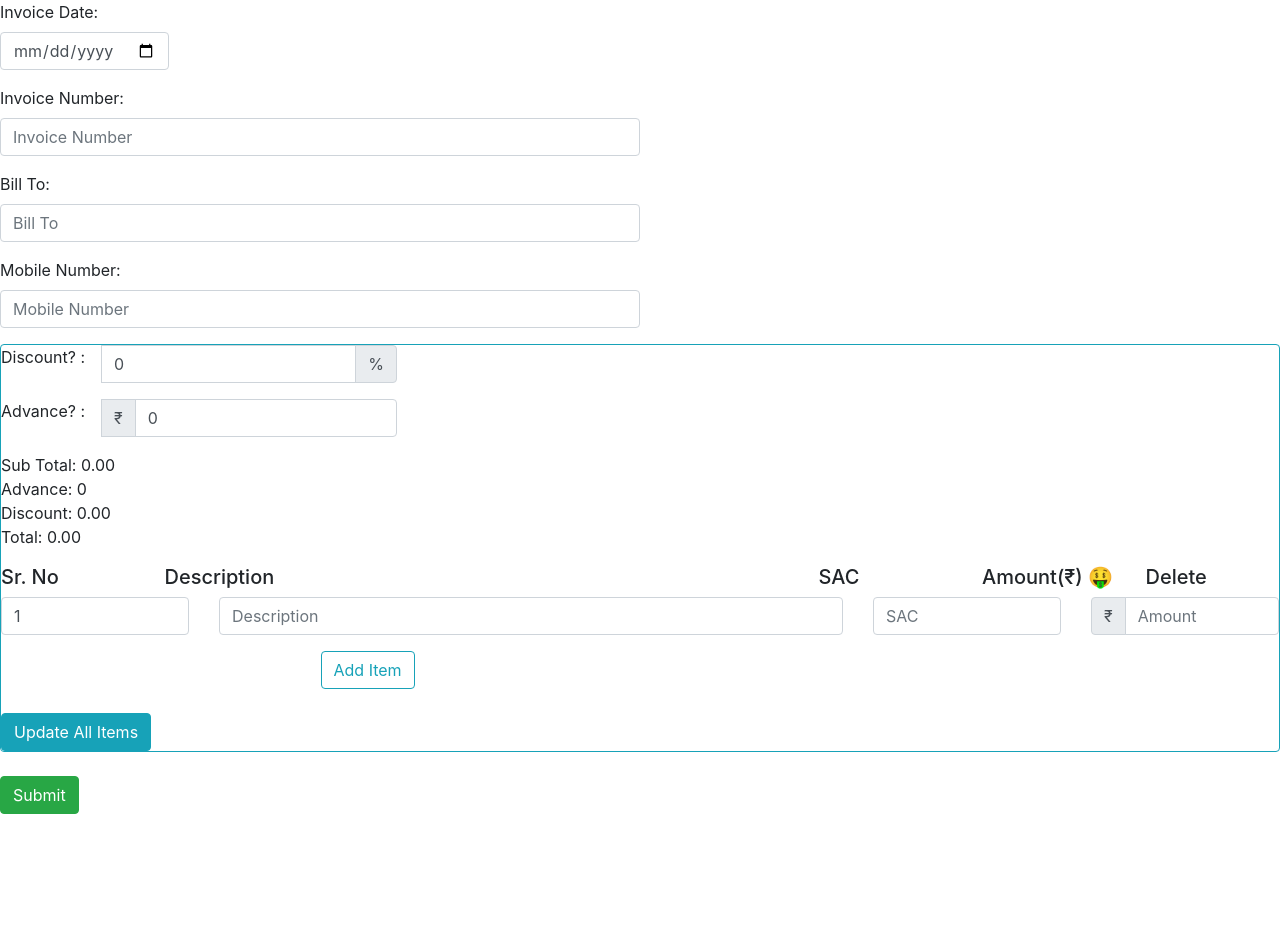
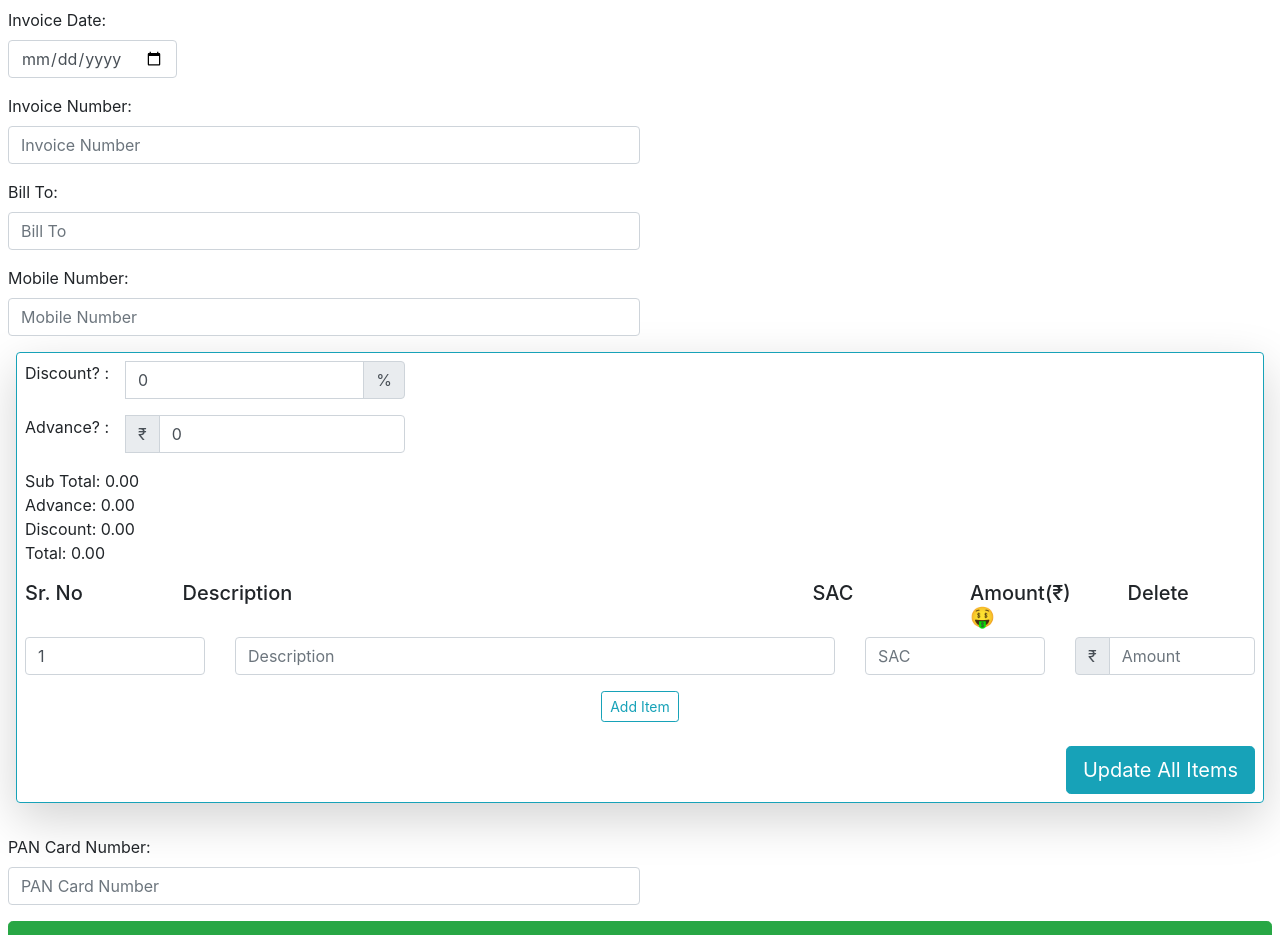
Before and after one commit to jatanrathod/invoice-generator, a React (Create React App) app: page / in a window 1280 px wide. Shown: the top 935 px of the page. Before the commit the page ends 814 px from the top, so only its background shows below. Built offline with nearby package versions, Linux system fonts and the light colour scheme.

Commit message:
Form data Collected

```diff
--- a/src/App.js
+++ b/src/App.js
@@ -11,15 +11,11 @@ function App() {
     billTo: "",
     mobile: "",
     listItems: [],
-    totals: {},
+    panNumber: "",
   });
 
-  const handleListItems = (listitems) => {
-    setFormData({ ...formData, listItems: listitems });
-  };
-
   const handleTotal = (totals) => {
-    setFormData({ ...formData, totals: totals });
+    setFormData({ ...formData, ...totals });
   };
 
   useEffect(() => {
@@ -27,7 +23,7 @@ function App() {
   });
 
   return (
-    <div className="app">
+    <div className="app m-2">
       <Form>
         <div className="row col-md-4">
           <Form.Group controlId="invoice_date">
@@ -89,14 +85,27 @@ function App() {
           </Form.Group>
         </div>
 
-        <InvoiceItems
-          handleListItems={handleListItems}
-          handleTotal={handleTotal}
-        />
+        <InvoiceItems handleTotal={handleTotal} />
         <br />
-        <Button variant="success" type="submit">
-          Submit
-        </Button>
+        <div className="col-6 p-0">
+          <Form.Group controlId="pan_number">
+            <Form.Label>PAN Card Number:</Form.Label>
+            <Form.Control
+              type="text"
+              name="pan_number"
+              placeholder="PAN Card Number"
+              value={formData.panNumber}
+              onChange={(e) =>
+                setFormData({ ...formData, panNumber: e.target.value })
+              }
+            />
+          </Form.Group>
+        </div>
+        <div className="text-center">
+          <Button className="btn-lg btn-block" variant="success" type="submit">
+            Submit
+          </Button>
+        </div>
       </Form>
     </div>
   );
--- a/src/InvoiceItems.js
+++ b/src/InvoiceItems.js
@@ -1,10 +1,10 @@
-import React, { useState, useEffect } from "react";
+import React, { useState } from "react";
 import "bootstrap/dist/css/bootstrap.min.css";
 import Button from "react-bootstrap/Button";
 import Form from "react-bootstrap/Form";
 import InputGroup from "react-bootstrap/InputGroup";
 
-function InvoiceItems({ handleListItems, handleTotal }) {
+function InvoiceItems({ handleTotal }) {
   let deleteArray = [];
   const [itemList, setItemList] = useState([]);
   const [item, setItem] = useState({
@@ -29,7 +29,6 @@ function InvoiceItems({ handleListItems, handleTotal }) {
   };
 
   const handleUpdate = async () => {
-    await handleListItems(itemList);
     const discountAmount = (parseFloat(subTotal) * parseFloat(discount)) / 100;
     const finalAmount =
       parseFloat(subTotal) - parseFloat(discountAmount) - parseFloat(advance);
@@ -39,6 +38,7 @@ function InvoiceItems({ handleListItems, handleTotal }) {
       discount: parseFloat(discount),
       discountAmount: parseFloat(discountAmount),
       grandTotal: parseFloat(finalAmount),
+      itemList: itemList,
     });
   };
 
@@ -74,7 +74,7 @@ function InvoiceItems({ handleListItems, handleTotal }) {
   ));
 
   return (
-    <div className="border border-info rounded">
+    <div className="border border-info rounded shadow-lg m-2 p-2">
       <div className="row col-md-4">
         <InputGroup className="mb-3">
           <Form.Label>Discount? :</Form.Label>
@@ -109,7 +109,7 @@ function InvoiceItems({ handleListItems, handleTotal }) {
       <div>
         <p>
           Sub Total: {subTotal.toFixed(2)} <br />
-          Advance: {advance} <br />
+          Advance: {parseFloat(advance).toFixed(2)} <br />
           Discount: {((subTotal * discount) / 100).toFixed(2)} <br />
           Total: {(subTotal - (subTotal * discount) / 100 - advance).toFixed(2)}
           <br />
@@ -179,8 +179,9 @@ function InvoiceItems({ handleListItems, handleTotal }) {
           </InputGroup>
         </div>
       </div>
-      <div className="m-auto w-50">
+      <div className="text-center">
         <Button
+          className="btn-sm"
           variant="outline-info"
           type="button"
           onClick={() => handleItemSubmit()}
@@ -190,9 +191,16 @@ function InvoiceItems({ handleListItems, handleTotal }) {
       </div>
 
       <br />
-      <Button variant="info" type="button" onClick={() => handleUpdate()}>
-        Update All Items
-      </Button>
+      <div className="text-right">
+        <Button
+          className="btn-lg"
+          variant="info"
+          type="button"
+          onClick={() => handleUpdate()}
+        >
+          Update All Items
+        </Button>
+      </div>
     </div>
   );
 }
```
